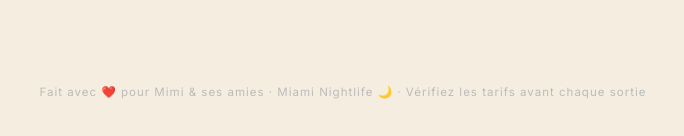
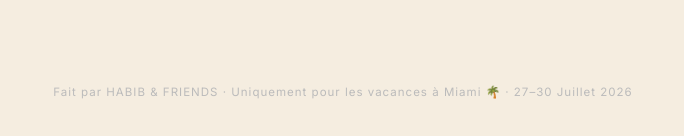
Before and after one commit to dhabibou3/miami-trip, a plain HTML site: page mimi_miami_clubs.html in a window 1280 px wide. Shown: the part 2335-2471 px from the top of the page, 297-981 px from the left. Drawn offline with nearby package versions, Linux system fonts and the light colour scheme; a web font is replaced by a local one.

Commit message:
Update footer mimi_miami_clubs.html

```diff
--- a/mimi_miami_clubs.html
+++ b/mimi_miami_clubs.html
@@ -520,7 +520,7 @@
 </div>
 
 <footer>
-  Fait avec ❤️ pour Mimi &amp; ses amies · Miami Nightlife 🌙 · Vérifiez les tarifs avant chaque sortie
+  Fait par HABIB &amp; FRIENDS · Uniquement pour les vacances à Miami 🌴 · 27–30 Juillet 2026
 </footer>
 
 </body>
```
